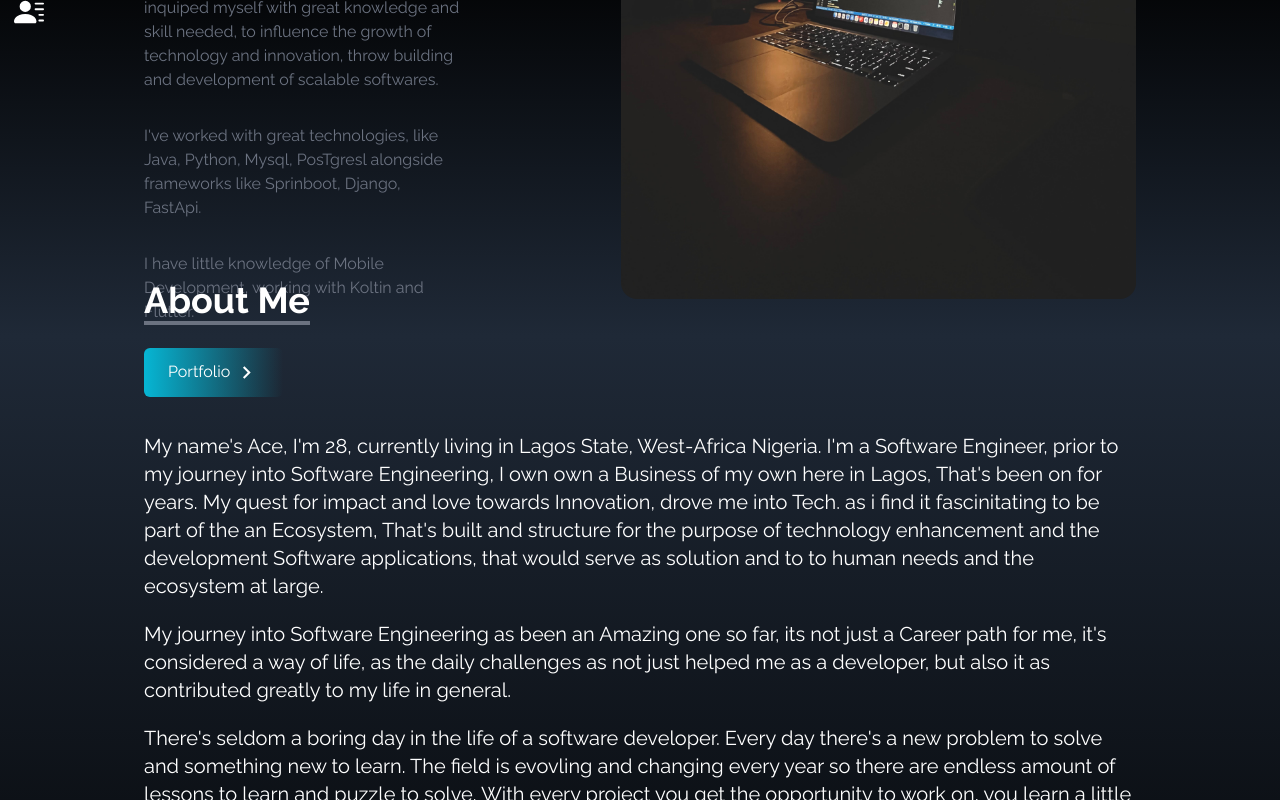
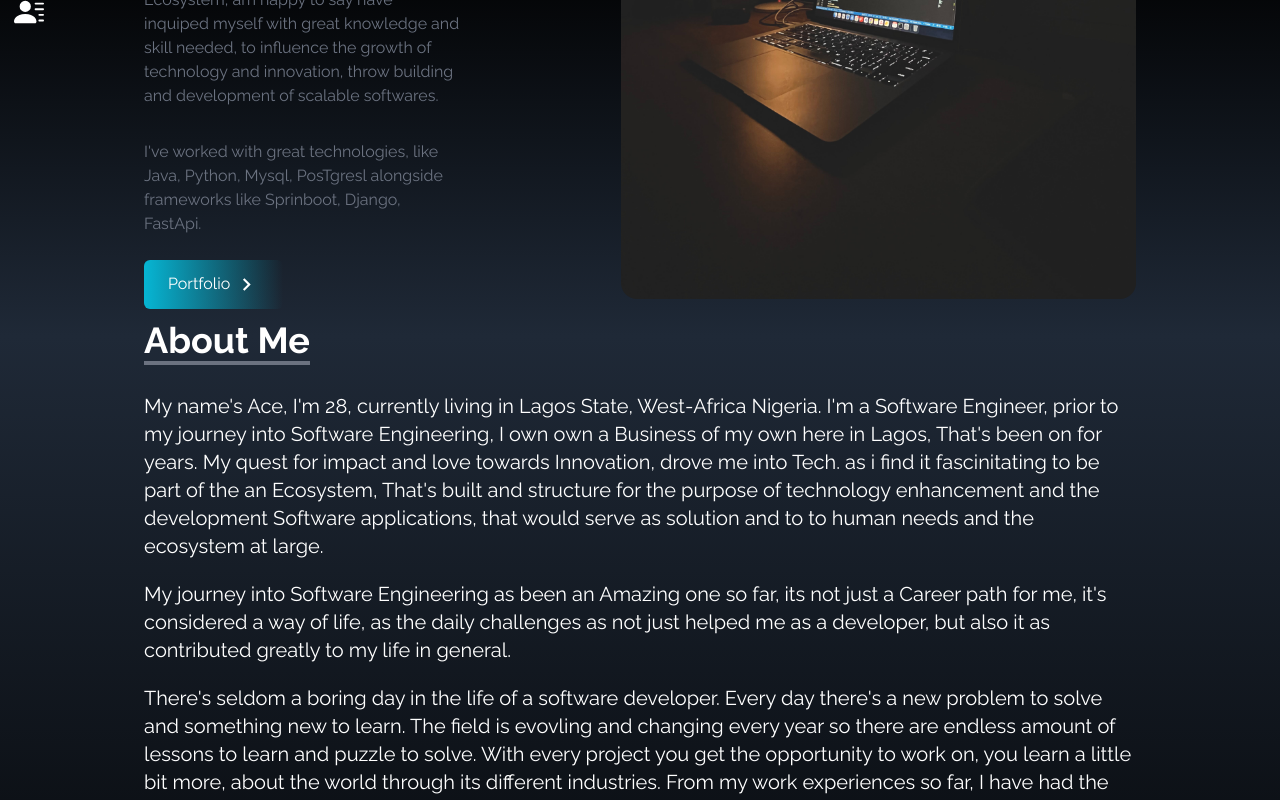
Before and after one commit to Momentwithace/My-Portfolio-With-React, a React (Create React App) app: page / in a window 1280 px wide. Shown: the part 464-1264 px from the top of the page. Built offline with nearby package versions, Linux system fonts and the light colour scheme.

Commit message:
New commit

```diff
--- a/src/components/About.jsx
+++ b/src/components/About.jsx
@@ -3,16 +3,16 @@ import React from 'react'
 const About = () => {
   return (
     <div name="about"
-        className='w-full h-screen bg-gradient-to-b from-gray-800 to-black text-white'>
+        className='w-full h-screen bg-gradient-to-b from-gray-800 to-black text-white '>
 
-        <div className="max-w-screen-lg p-4 mx-auto flex flex-col justify-center w-full h-full">
+        <div className="max-w-screen-lg p-4 mx-auto flex flex-col justify-center w-full h-full mt-">
 
             <div className="pb-8">
                 <p className="text-4xl font-bold inline border-b-4 border-gray-500">
                     About Me
                 </p>
             </div>
-            <p className="text-xl mt-20">
+            <p className="text-xl mt-">
                 My name's Ace, I'm 28, currently living in Lagos State, West-Africa Nigeria.
                 I'm a Software Engineer, prior to my journey into Software Engineering, I own
                 own a Business of my own here in Lagos, That's been on for years.
--- a/src/components/Home.jsx
+++ b/src/components/Home.jsx
@@ -7,7 +7,7 @@ import { Link } from 'react-scroll'
 const Home = () => {
   return (
     <div name="home" className="h-screen w-full bg-gradient-to-b from-black
-     via-black  to-gray-800">
+     via-black  to-gray-800 ">
 
      <div className="max-w-screen-lg mx-auto flex flex-col items-center
       justify-center h-full px-4 md:flex-row  ">
@@ -27,9 +27,6 @@ const Home = () => {
             I've worked with great technologies, like Java, Python, Mysql, PosTgresl alongside frameworks
             like Sprinboot, Django, FastApi.
             </p>
-            <p  className="text-gray-500 py-4 max-w-md" >
-            I have little knowledge of Mobile Development, working with Koltin and Flutter.
-            </p>
 
             <div>
                 <Link to="portfolio"
@@ -37,7 +34,7 @@ const Home = () => {
                 duration={500}
                 className="group text-white w-fit px-6 py-3 my-2
                 flex items-center rounded-md bg-gradient-to-r from-cyan-500
-                to-blue-50o cursor-pointer"
+                to-blue-50o cursor-pointer mb-20"
                 >
                     Portfolio
                     <span className="group-hover:rotate-90 duration-300">
```
